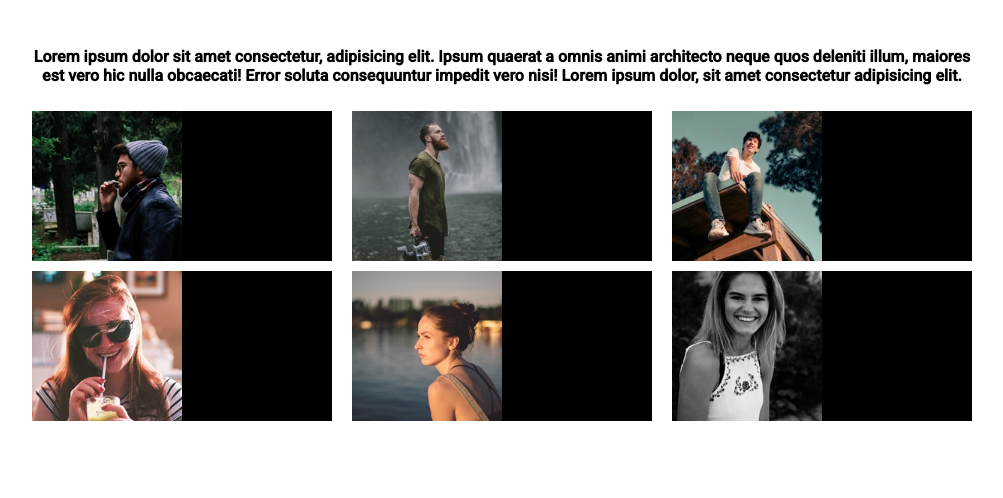
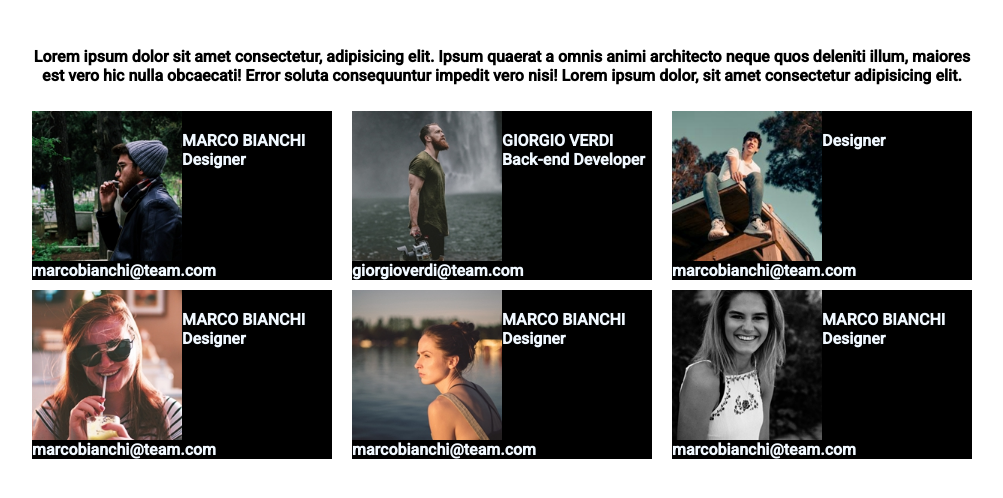
Before and after one commit to Chrissx77/html-css-float-cards, a plain HTML site: page index.html in a window 1280 px wide. Shown: the part 62-560 px from the top of the page, without its empty margins (138-1141 px from the left). Drawn offline with Linux system fonts and the light colour scheme.

Commit message:
add text-card

```diff
--- a/css/style.css
+++ b/css/style.css
@@ -14,9 +14,12 @@ body {
 }
 
 /* Header Style */
-.container{
+.container {
     width: 75%;
     margin: 0 auto;
+}
+
+header{
     text-align: center;
 }
 
@@ -28,8 +31,8 @@ header > h1{
 /* Main Style */
 .row{
     content: "";
+    display: block; /*PERCHé NON FUNZIONA CON display TABLE?*/
     clear: both;
-    display: block; /*PERCHé NON FUNZIONA CON display TABLE?*/
     padding-top: 10px;
     padding-bottom: 50px;
 }
@@ -46,3 +49,10 @@ header > h1{
     width: 150px;
     float: left;
 }
+
+.text_card{
+    float:none;
+    color: aliceblue;
+    padding-top: 20px;
+
+}
--- a/index.html
+++ b/index.html
@@ -22,16 +22,56 @@
         <main>
             <div class="row">
                 <div class="col">
-                    <img id="image" src="image/male1.png" alt="male1">
+                        <img id="image" src="image/male1.png" alt="male1">
+                    <div class="text_card">
+                        <div><span>MARCO BIANCHI</span></div>
+                        <div><span>Designer</span></div>
+                        <div><span>marcobianchi@team.com</span></div>
+                    </div>
                 </div>
-                <div class="col"> <img id="image" src="image/male2.png" alt="male2"></div>
-                <div class="col"><img id="image" src="image/male3.png" alt="male3"></div>
+                <div class="col">
+                    <img id="image" src="image/male2.png" alt="male2">
+                    <div class="text_card">
+                        <div><span>GIORGIO VERDI</span></div>
+                        <div><span>Back-end Developer</span></div>
+                        <div><span>giorgioverdi@team.com</span></div>
+                    </div>
+                </div>
+                <div class="col">
+                    <img id="image" src="image/male3.png" alt="male3">
+                    <div class="text_card">
+                        <div><span></span></div>
+                        <div><span>Designer</span></div>
+                        <div><span>marcobianchi@team.com</span></div>
+                    </div>
+                </div>
             </div>
 
             <div class="row">
-                <div class="col"><img id="image" src="image/female1.png" alt="female1"></div>
-                <div class="col"><img id="image" src="image/female2.png" alt="female2"></div>
-                <div class="col"><img id="image" src="image/female3.png" alt="female3"></div>
+                <div class="col">
+                    <img id="image" src="image/female1.png" alt="female1">
+                    <div class="text_card">
+                        <div><span>MARCO BIANCHI</span></div>
+                        <div><span>Designer</span></div>
+                        <div><span>marcobianchi@team.com</span></div>
+                    </div>
+                </div>
+                <div class="col">
+                    <img id="image" src="image/female2.png" alt="female2">
+                    <div class="text_card">
+                        <div><span>MARCO BIANCHI</span></div>
+                        <div><span>Designer</span></div>
+                        <div><span>marcobianchi@team.com</span></div>
+                    </div>
+                </div>
+                <div class="col">
+                    <img id="image" src="image/female3.png" alt="female3">
+                    <div class="text_card">
+                        <div><span>MARCO BIANCHI</span></div>
+                        <div><span>Designer</span></div>
+                        <div><span>marcobianchi@team.com</span></div>
+                    </div>
+                </div>
             </div>
         </main>
     </div>
```
